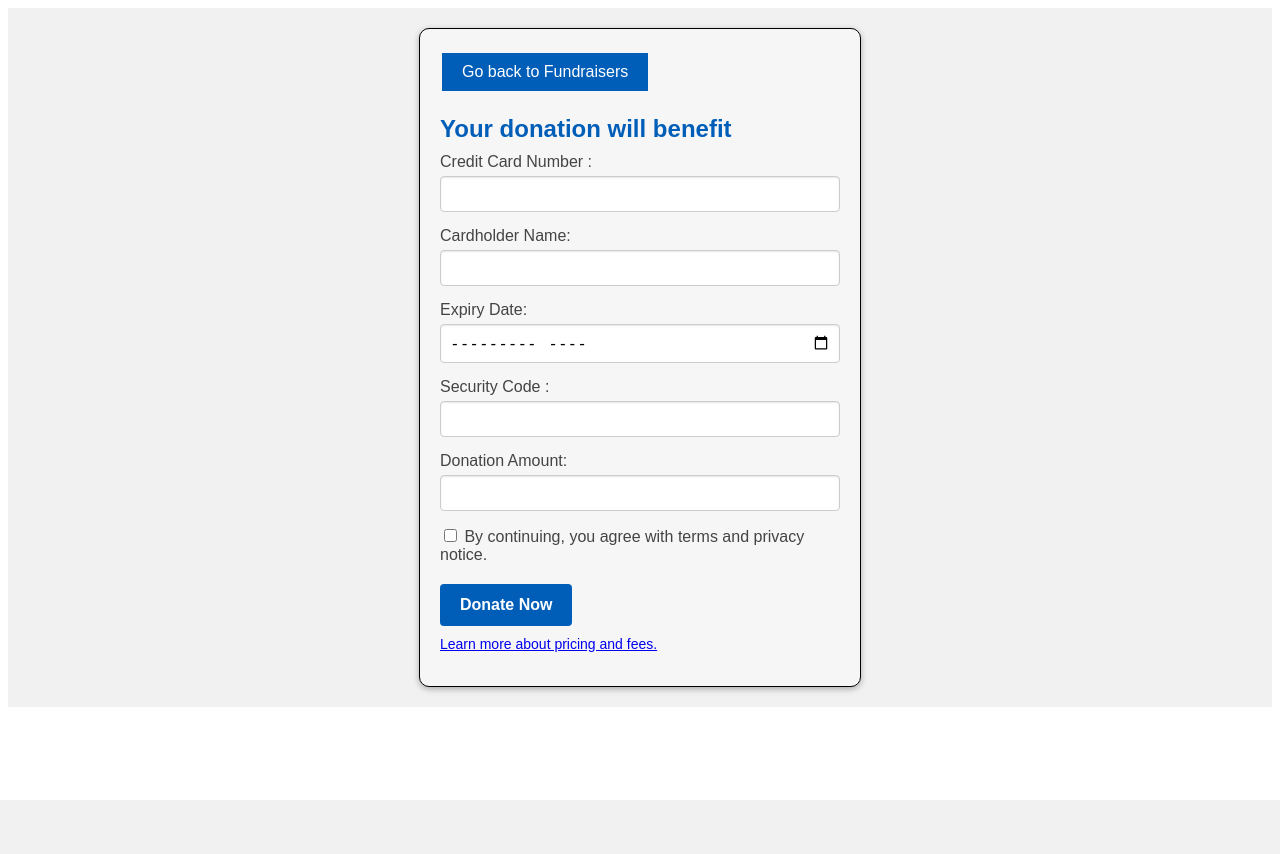
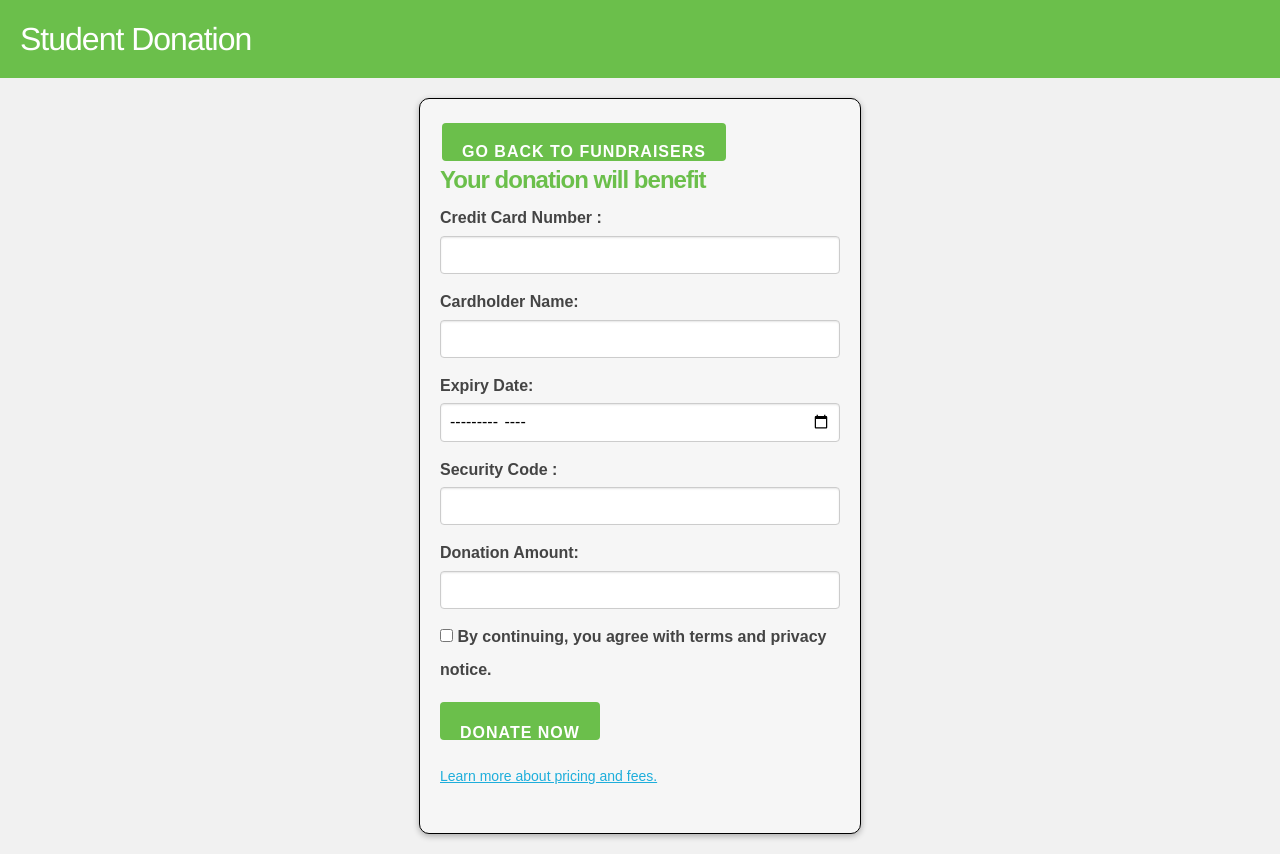
Before and after one commit to essaathar/Atiya-e-ilm, a Flask app: page /donate/1 in a window 1280 px wide. Before the commit the page ends 800 px from the top, so only its background shows below. Run offline with Flask 3, Linux system fonts and the light colour scheme.

Commit message:
donation

```diff
--- a/templates/donation.html
+++ b/templates/donation.html
@@ -2,6 +2,8 @@
 <html>
 <head>
 	<title>Donate Now</title>
+	<link rel="stylesheet" href="https://cdnjs.cloudflare.com/ajax/libs/normalize/8.0.1/normalize.min.css">
+    <link rel="stylesheet" href="https://cdnjs.cloudflare.com/ajax/libs/skeleton/2.0.4/skeleton.min.css">
 	<style>
         .card {
             margin: auto;
@@ -18,7 +20,7 @@
 
 
 		h2 {
-			color: #005EB8;
+			color: #6bbf4b;
 			font-size: 24px;
 			font-weight: bold;
 			margin-bottom: 10px;
@@ -45,7 +47,7 @@
 		}
 
 		input[type="submit"] {
-			background-color: #005EB8;
+			background-color: #6bbf4b;
 			border: none;
 			color: white;
 			font-size: 16px;
@@ -61,7 +63,7 @@
 		}
 
 		input[type="submit"]:hover {
-			background-color: #006FFF;
+			background-color: #6bbf4b;
 		}
 
 		p {
@@ -79,17 +81,43 @@
 		.learn-more:hover {
 			text-decoration: underline;
 		}
+		header {
+        background-color: #6bbf4b;
+        padding: 20px;
+        text-align: left;
+      }
+		h1 {
+        margin-top: 0;
+        margin-bottom: 0;
+        font-size: 32px;
+        color: #ffffff;
+      }
+	  body {
+        font-family: "Helvetica Neue", Helvetica, Arial, sans-serif;
+        color: #333333;
+      }
+
 	</style>
 </head>
 
 <body>
 	<header>
-
+		<h1>Student Donation</h1>
 	</header>
     <div style="background-color: #f1f1f1; padding: 20px; text-align: center;">
 
 	<div class="card">
-        <button onclick="window.location.href='http://xyz.com'" style="background-color: #005EB8; color: white; border: none; padding: 10px 20px; text-align: center; text-decoration: none; display: inline-block; font-size: 16px; margin: 4px 2px; cursor: pointer;">Go back to Fundraisers</button>
+        <button onclick="window.location.href='/sponsor_homepage'"
+		style="background-color: #6bbf4b;
+		color: white;
+		border: none;
+		padding: 10px 20px;
+		text-align: center;
+		text-decoration: none;
+		display: inline-block;
+		font-size: 16px;
+		margin: 4px 2px;
+		cursor: pointer;">Go back to Fundraisers</button>
     </button>
 		<h2>Your donation will benefit {{ user_name }}
         </h2>
```
Also changed, not shown: atiya-e-ilm.db.
